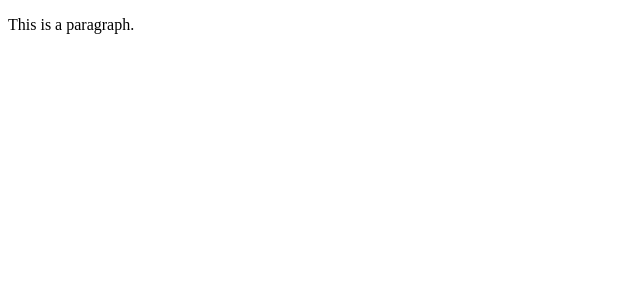
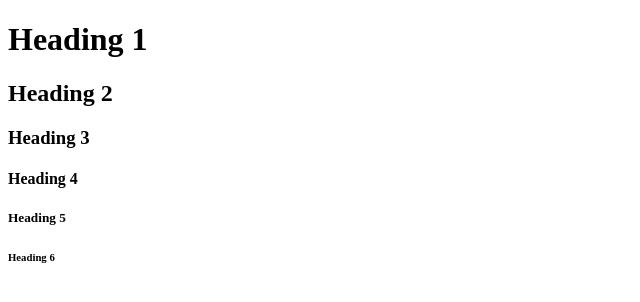
Before and after one commit to chanchalpatel51/HTML-Tutorial, a plain HTML site: page index.html in a window 1280 px wide. Shown: the whole page, without its empty margins (0-640 px from the left). Drawn offline with Linux system fonts and the light colour scheme.

Commit message:
Add heading tag

```diff
--- a/index.html
+++ b/index.html
@@ -8,8 +8,14 @@
 </head>
 <body>
     <!--This is a body tag-->
-    <p>
+    <!-- <p>
         This is a paragraph.
-    </p>
+    </p> -->
+    <h1>Heading 1</h1>
+    <h2>Heading 2</h2>
+    <h3>Heading 3</h3>
+    <h4>Heading 4</h4>
+    <h5>Heading 5</h5>
+    <h6>Heading 6</h6>
 </body>
 </html>
```
